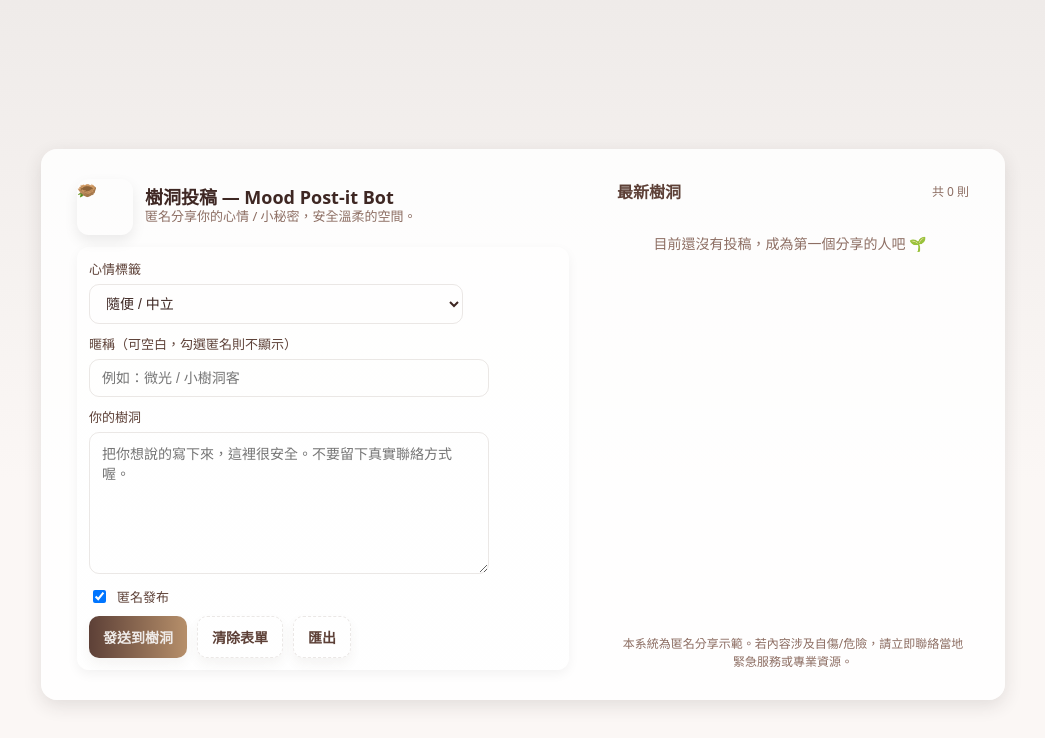
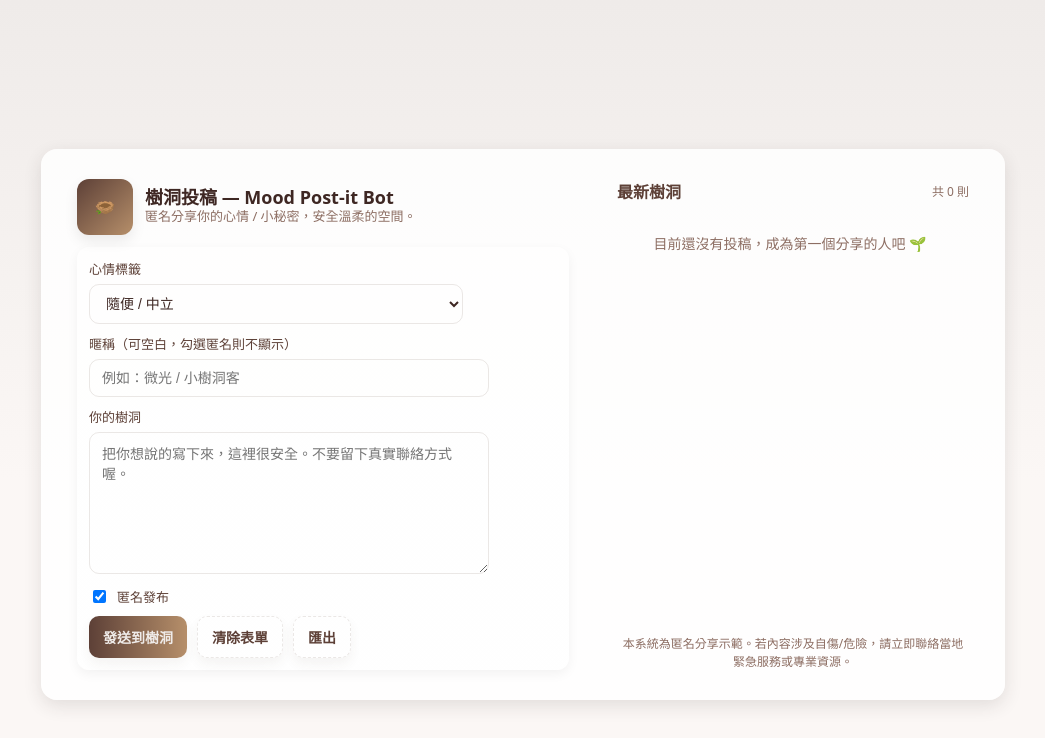
Before and after one commit to Rainie700/moodPost, a plain HTML site: page index.html in a window 1280 px wide. Shown: the whole page, without its empty margins (117-1162 px from the left). Drawn offline with Linux system fonts and the light colour scheme.

Commit message:
line64 back to history

```diff
--- a/index.html
+++ b/index.html
@@ -61,7 +61,7 @@
       width:56px;
       height:56px;
       border-radius:12px;
-      background:#fff
+      background:linear-gradient(135deg,var(--brown-700),var(--accent));
       display:flex;
       align-items:center;
       justify-content:center;
```
